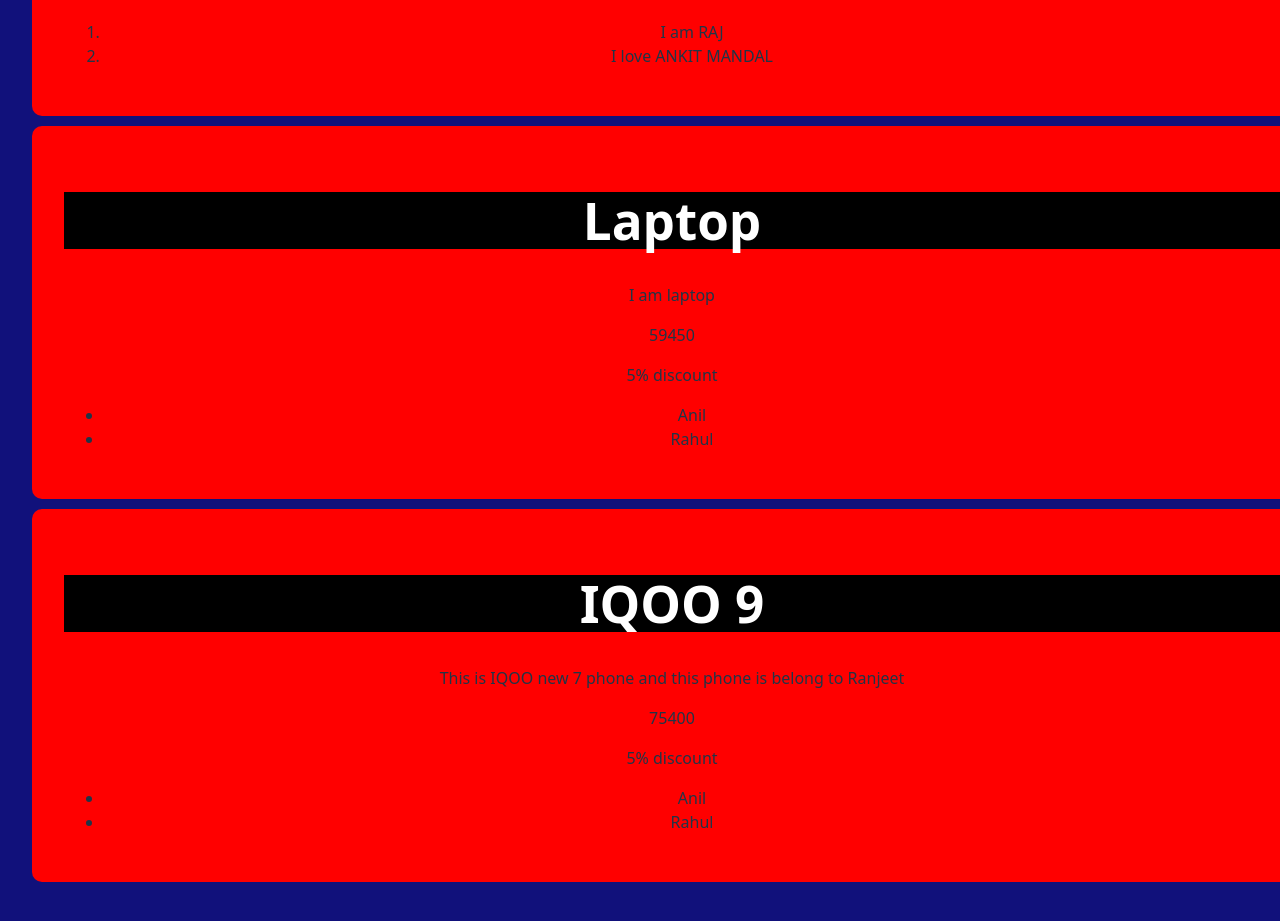
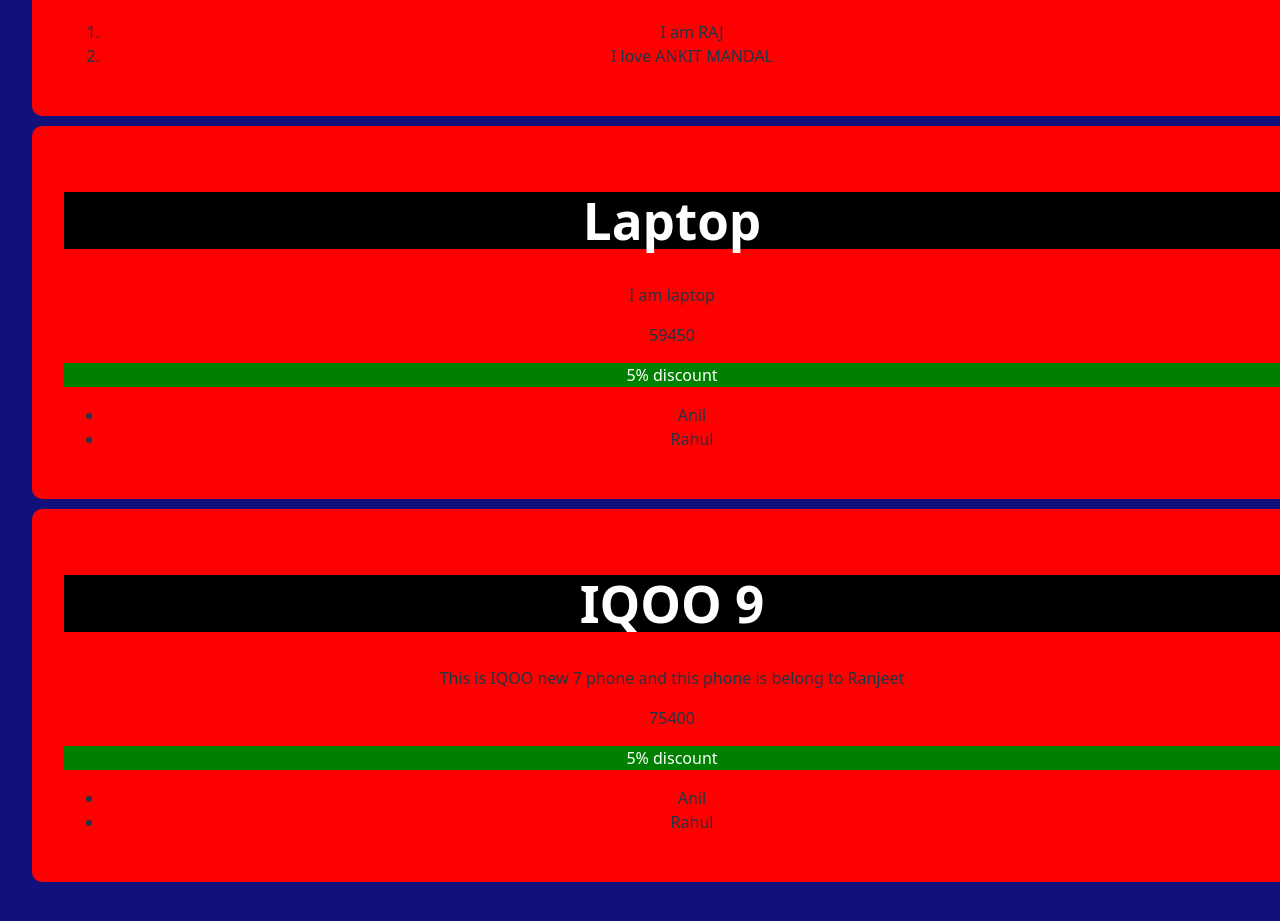
Before and after one commit to anilmonitor/viteTest, a React (Vite) app: page / in a window 1280 px wide. Shown: the part 2961-3882 px from the top of the page. Built offline with nearby package versions, Linux system fonts and the light colour scheme.

Commit message:
ADD style based on condition

```diff
--- a/src/components/amazonCard/CardTemplate.jsx
+++ b/src/components/amazonCard/CardTemplate.jsx
@@ -1,16 +1,23 @@
 import "./Card.css"
 let CardTemplate = ({ heading, about, price, list, obj }) => {
 
-    // let singleItem = list.map((single) => <li>{single}</li>);
+    //    let style =  {   backgroundColor: price > 30000 ? "green" color: "white":  "" };
+
+    let style = {
+        backgroundColor: price > 30000 ? "green" : "",
+        color: price > 30000 ? "white" : ""
+    };
+
 
     return <>
 
-        <div className="card">
+
+        <div className="card" >
             <h1>{heading}</h1>
             <p>{about}</p>
             <p>{price}</p>
             {/* { price > 30000 && <p>5% discount</p>} */}
-            {price > 30000 ? <p>5% discount</p> : <a href="#">Get discount</a>}
+            {price > 30000 ? <p style={style}>5% discount</p> : <a href="#">Get discount</a>}
 
 
             {/* for rendering array  */}
```
